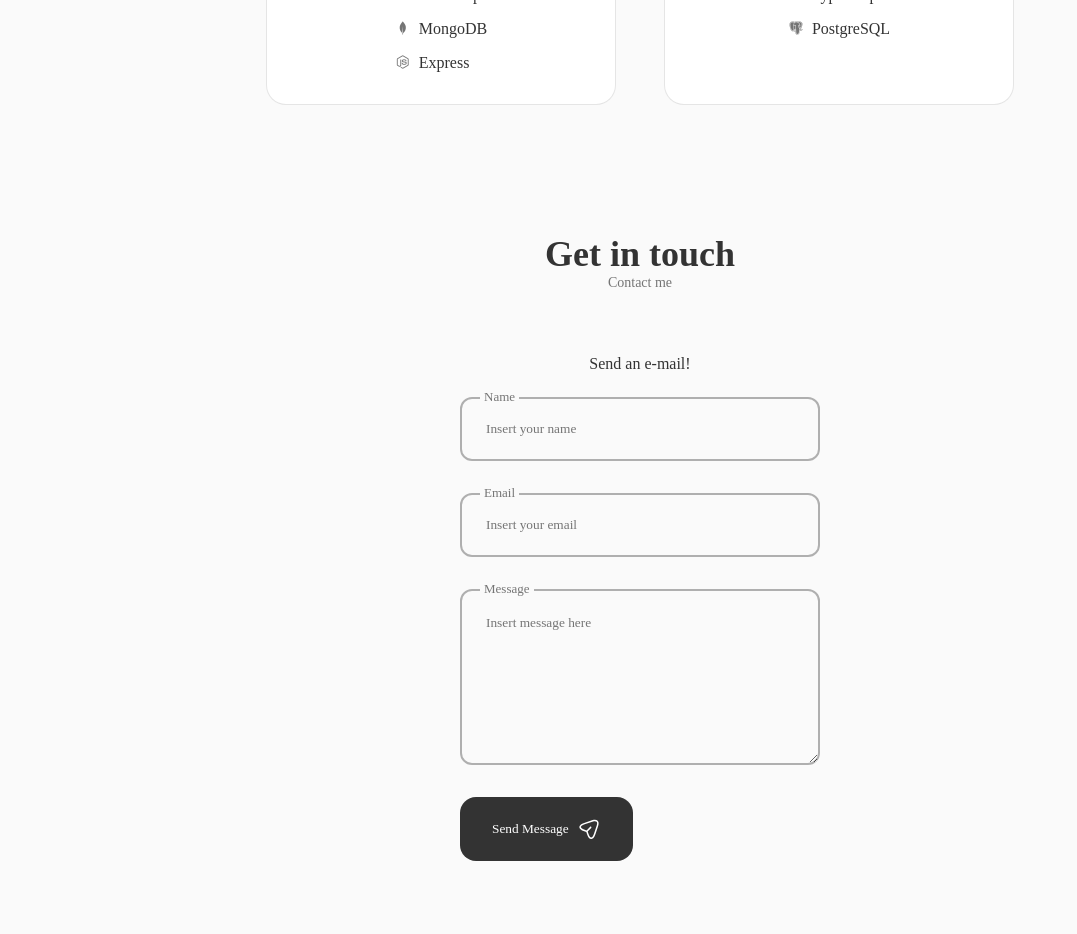
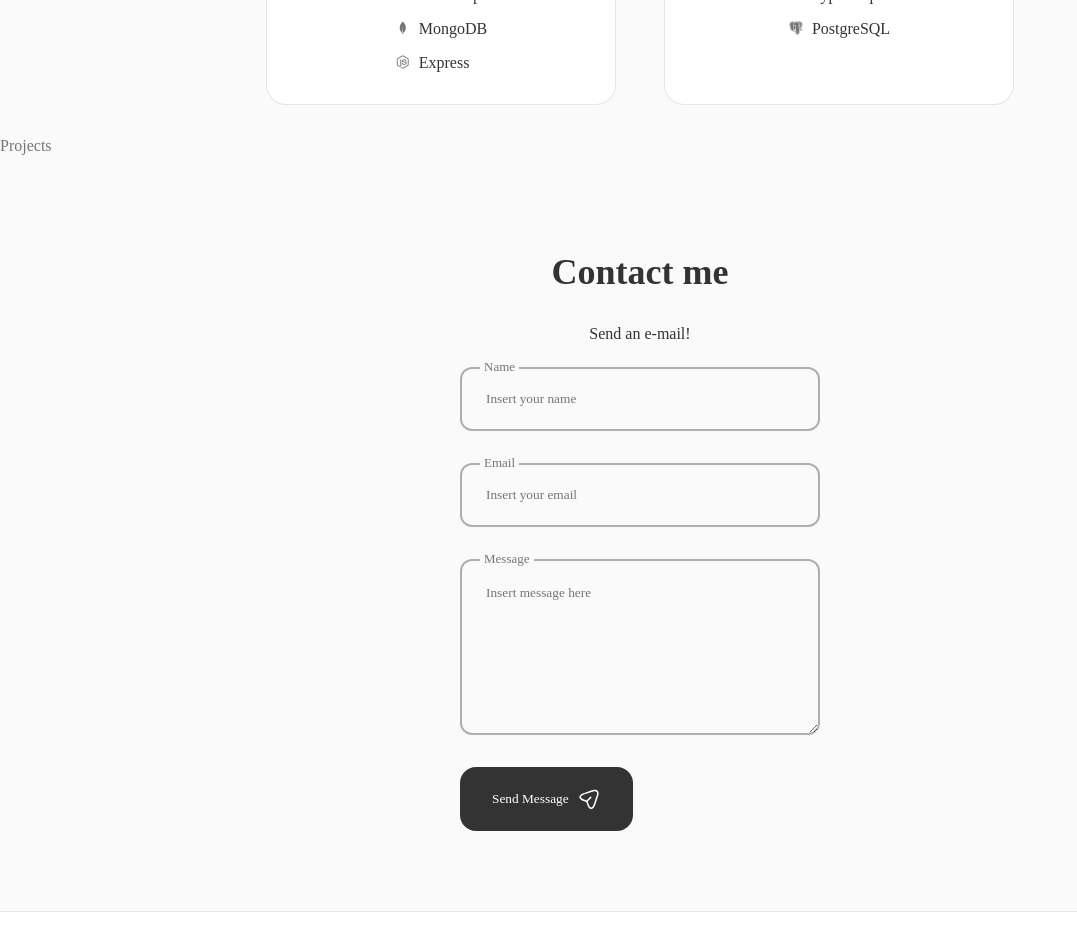
Before and after one commit to zaragotcode/portfolio-react, a React (Create React App) app: page / in a window 1280 px wide. Shown: the part 1540-2474 px from the top of the page, without its empty margins (0-1077 px from the left). Built offline with nearby package versions, Linux system fonts and the light colour scheme.

Commit message:
create projectDetails component

```diff
--- a/src/App.js
+++ b/src/App.js
@@ -9,6 +9,7 @@ import Skills from './components/Skills/Skills';
 import Contact from './components/Contact/Contact';
 import Footer from './components/Footer/Footer';
 import ScrollUp from './components/ScrollUp/ScrollUp';
+import Projects from './components/Projects/Projects';
 
 
 function App() {
@@ -20,6 +21,7 @@ function App() {
       <Home />
       <About />
       <Skills />
+      <Projects />
       <Contact />
     </main>
 
--- a/src/components/Contact/Contact.css
+++ b/src/components/Contact/Contact.css
@@ -8,6 +8,7 @@
   font-size: var(--53-font-size);
   font-weight: var(--font-medium);
   margin-bottom: var(--mb-1-5);
+  margin-top: var(--mb-2);
 }
 
 .contact__form {
--- a/src/components/Contact/Contact.jsx
+++ b/src/components/Contact/Contact.jsx
@@ -17,9 +17,7 @@ const Contact = () => {
 
   return (
     <section className="contact section" id="contact">
-      <h2 className="section__title">Get in touch</h2>
-      <span className="section__subtitle">Contact me</span>
-
+      <h2 className="section__title">Contact me</h2>
 
       <div className="contact__container containe grid">
           <div className="contact__content">
--- /dev/null
+++ b/src/components/Projects/Projects.jsx
@@ -0,0 +1,9 @@
+import React from 'react'
+
+const Projects = () => {
+  return (
+    <div>Projects</div>
+  )
+}
+
+export default Projects
```
Also changed, not shown: src/components/Projects/ProjectDetails.jsx (added), src/components/Projects/Projects.css (added).
